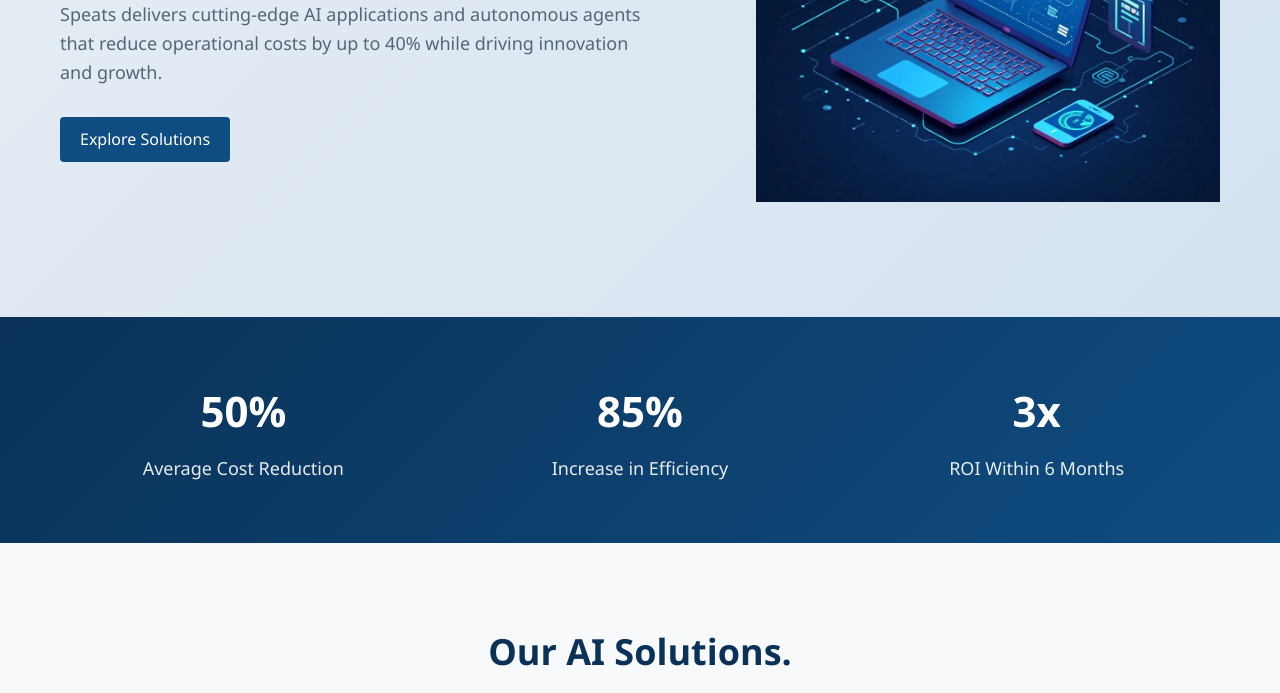
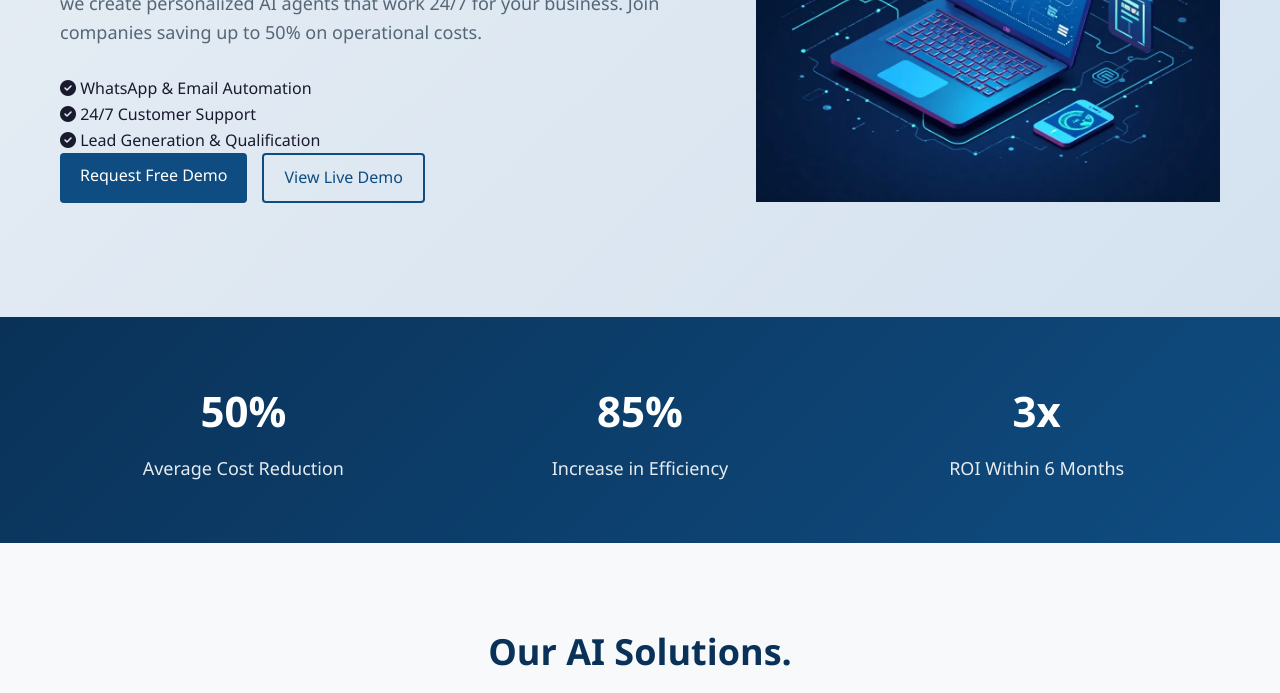
Before and after one commit to gianmichelesiano/speats-website, a plain HTML site: page index.html in a window 1280 px wide. Shown: the part 407-1100 px from the top of the page. Drawn offline with Linux system fonts and the light colour scheme.

Commit message:
update web

```diff
--- a/index.html
+++ b/index.html
@@ -87,8 +87,24 @@
                     <h1 data-i18n="hero_title">Revolutionize Your Business with Intelligent AI Solutions</h1>
                     <p data-i18n="hero_description" itemprop="description">Speats delivers cutting-edge AI applications and autonomous agents that reduce operational costs by up to 50% while driving innovation and growth. Join the 200+ businesses already thriving with our solutions.</p>
 
+                    <div class="hero-benefits">
+                        <div class="benefit-item">
+                            <i class="fas fa-check-circle"></i>
+                            <span data-i18n="hero_benefit_1">WhatsApp & Email Automation</span>
+                        </div>
+                        <div class="benefit-item">
+                            <i class="fas fa-check-circle"></i>
+                            <span data-i18n="hero_benefit_2">24/7 Customer Support</span>
+                        </div>
+                        <div class="benefit-item">
+                            <i class="fas fa-check-circle"></i>
+                            <span data-i18n="hero_benefit_3">Lead Generation & Qualification</span>
+                        </div>
+                    </div>
+
                     <div class="btn-group">
-                        <a href="#services" class="btn" data-i18n="explore_solutions">Explore Solutions</a>
+                        <a href="#contact" class="btn" data-i18n="explore_solutions">Request Free Demo</a>
+                        <a href="#brokerai" class="btn btn-secondary" data-i18n="view_demo">View Live Demo</a>
                     </div>
 
                 </div>
--- a/script.js
+++ b/script.js
@@ -78,9 +78,13 @@ const translations = {
       'get_started': 'Get Started',
 
       // Hero section
-      'hero_title': 'Revolutionize Your Business with Intelligent AI Solutions',
-      'hero_description': 'Speats delivers cutting-edge AI applications and autonomous agents that reduce operational costs by up to 40% while driving innovation and growth.',
-      'explore_solutions': 'Explore Solutions',
+      'hero_title': 'Custom AI Agents That Automate Your Business Operations',
+      'hero_description': 'From WhatsApp chatbots to lead automation and customer support - we create personalized AI agents that work 24/7 for your business. Join companies saving up to 50% on operational costs.',
+      'explore_solutions': 'Request Free Demo',
+      'view_demo': 'View Live Demo',
+      'hero_benefit_1': 'WhatsApp & Email Automation',
+      'hero_benefit_2': '24/7 Customer Support',
+      'hero_benefit_3': 'Lead Generation & Qualification',
       'contact_direct': 'Or contact us directly:',
       'email_us': 'Or email us:',
       'contact_us_directly': 'Or contact us directly:',
@@ -200,9 +204,13 @@ const translations = {
       'get_started': 'Inizia Ora',
 
       // Hero section
-      'hero_title': 'Rivoluziona la Tua Azienda con Soluzioni AI Intelligenti',
-      'hero_description': 'Speats fornisce applicazioni AI all\'avanguardia e agenti autonomi che riducono i costi operativi fino al 40% favorendo l\'innovazione e la crescita.',
-      'explore_solutions': 'Esplora Soluzioni',
+      'hero_title': 'Agenti AI Personalizzati che Automatizzano il Tuo Business',
+      'hero_description': 'Da chatbot WhatsApp ad automazione lead e supporto clienti - creiamo agenti AI su misura che lavorano 24/7 per la tua azienda. Unisciti alle aziende che risparmiano fino al 50% sui costi operativi.',
+      'explore_solutions': 'Richiedi Demo Gratuita',
+      'view_demo': 'Guarda Demo Live',
+      'hero_benefit_1': 'Automazione WhatsApp & Email',
+      'hero_benefit_2': 'Supporto Clienti 24/7',
+      'hero_benefit_3': 'Generazione & Qualifica Lead',
       'contact_direct': 'O contattaci direttamente:',
       'email_us': 'O inviaci un\'email:',
       'contact_us_directly': 'O contattaci direttamente:',
@@ -322,9 +330,13 @@ const translations = {
       'get_started': 'Commencer',
 
       // Hero section
-      'hero_title': 'Révolutionnez Votre Entreprise avec des Solutions IA Intelligentes',
-      'hero_description': 'Speats propose des applications d\'IA de pointe et des agents autonomes qui réduisent les coûts opérationnels jusqu\'à 40% tout en favorisant l\'innovation et la croissance.',
-      'explore_solutions': 'Explorer les Solutions',
+      'hero_title': 'Agents IA Personnalisés qui Automatisent Vos Opérations',
+      'hero_description': 'Des chatbots WhatsApp à l\'automatisation des prospects et support client - nous créons des agents IA sur mesure qui travaillent 24h/24 pour votre entreprise. Rejoignez les entreprises qui économisent jusqu\'à 50% sur les coûts opérationnels.',
+      'explore_solutions': 'Demander une Démo Gratuite',
+      'view_demo': 'Voir Démo en Direct',
+      'hero_benefit_1': 'Automatisation WhatsApp & Email',
+      'hero_benefit_2': 'Support Client 24h/24',
+      'hero_benefit_3': 'Génération & Qualification Prospects',
       'contact_direct': 'Ou contactez-nous directement :',
       'email_us': 'Ou envoyez-nous un email :',
       'contact_us_directly': 'Ou contactez-nous directement :',
@@ -444,9 +456,13 @@ const translations = {
       'get_started': 'Loslegen',
 
       // Hero section
-      'hero_title': 'Revolutionieren Sie Ihr Unternehmen mit Intelligenten KI-Lösungen',
-      'hero_description': 'Speats liefert modernste KI-Anwendungen und autonome Agenten, die die Betriebskosten um bis zu 40% senken und gleichzeitig Innovation und Wachstum fördern.',
-      'explore_solutions': 'Lösungen Erkunden',
+      'hero_title': 'Personalisierte KI-Agenten, die Ihre Geschäftsprozesse Automatisieren',
+      'hero_description': 'Von WhatsApp-Chatbots bis zur Lead-Automatisierung und Kundensupport - wir erstellen maßgeschneiderte KI-Agenten, die 24/7 für Ihr Unternehmen arbeiten. Schließen Sie sich Unternehmen an, die bis zu 50% der Betriebskosten sparen.',
+      'explore_solutions': 'Kostenlose Demo Anfordern',
+      'view_demo': 'Live-Demo Ansehen',
+      'hero_benefit_1': 'WhatsApp & E-Mail Automatisierung',
+      'hero_benefit_2': '24/7 Kundensupport',
+      'hero_benefit_3': 'Lead-Generierung & Qualifizierung',
       'contact_direct': 'Oder kontaktieren Sie uns direkt:',
       'email_us': 'Oder mailen Sie uns:',
       'contact_us_directly': 'Oder kontaktieren Sie uns direkt:',
--- a/styles.css
+++ b/styles.css
@@ -160,6 +160,31 @@ nav {
     font-size: var(--body-size);
     color: var(--gray);
     margin-bottom: 30px;
+}
+
+.hero-benefits {
+    display: flex;
+    flex-direction: column;
+    gap: 12px;
+    margin: 25px 0;
+}
+
+.benefit-item {
+    display: flex;
+    align-items: center;
+    gap: 10px;
+    font-size: var(--body-size);
+    color: var(--gray);
+}
+
+.benefit-item i {
+    color: var(--primary);
+    font-size: 16px;
+    flex-shrink: 0;
+}
+
+.benefit-item span {
+    font-weight: 500;
 }
 
 .btn-group {
```
Also changed, not shown: 2 other files.
